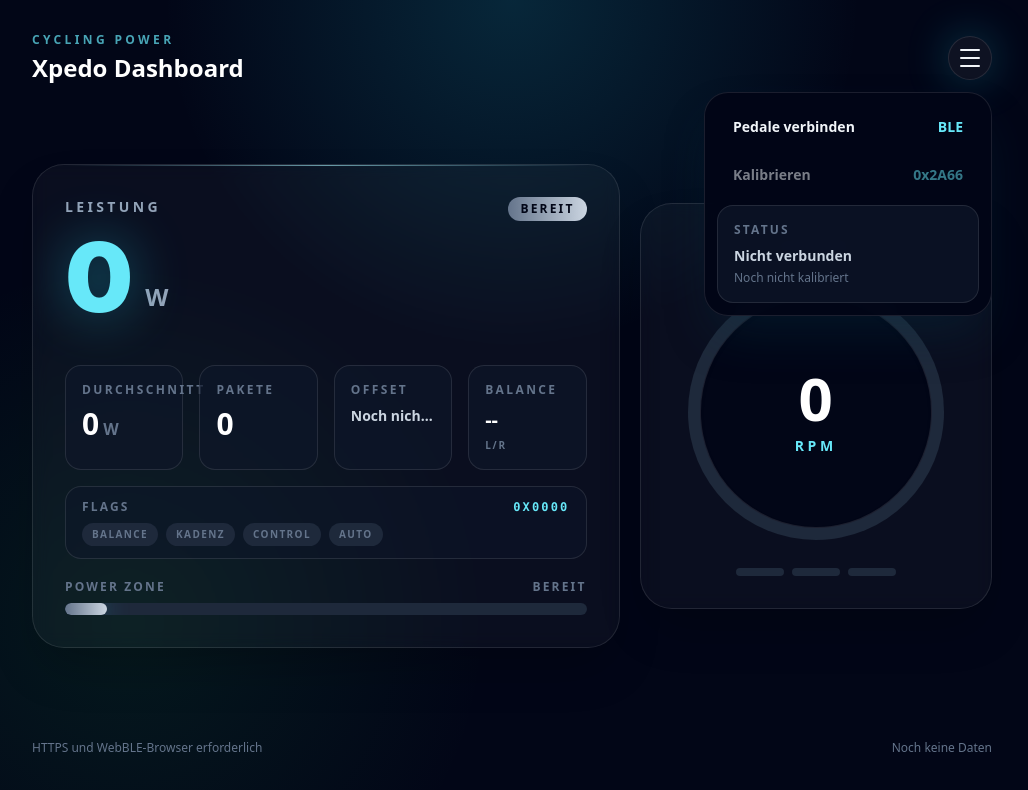
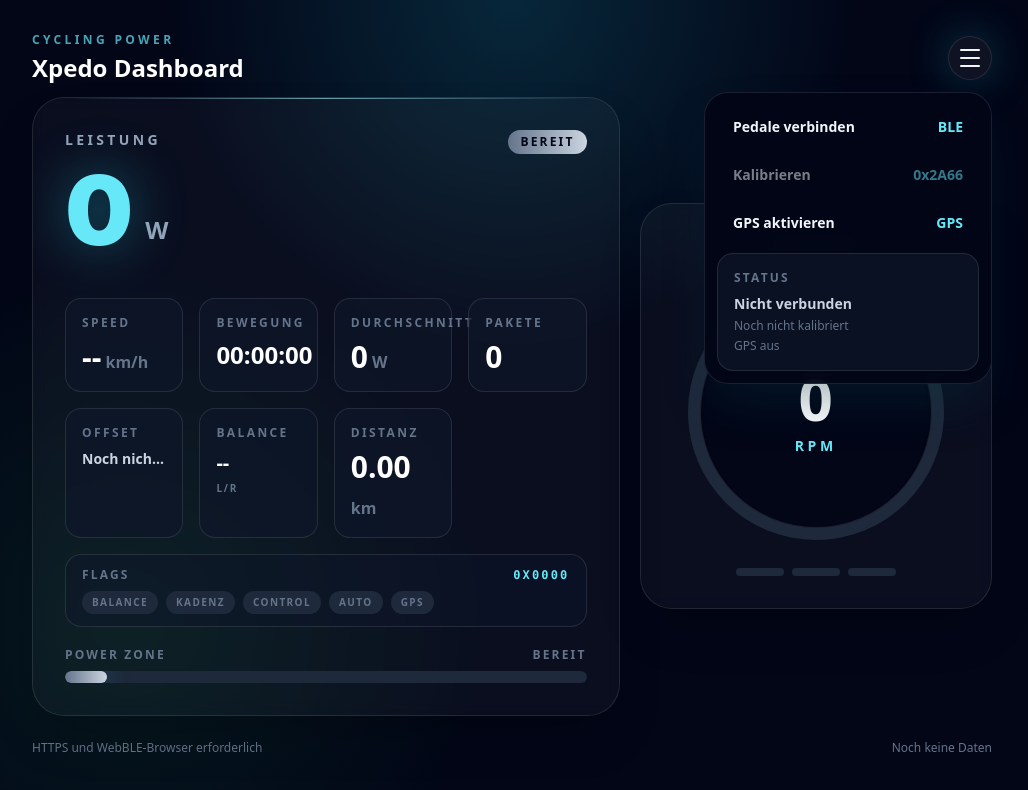
Before and after one commit to staubi82/xpedo, a React (Vite) app: page / in a window 1280 px wide. Both pictures are taken after a click on the button "Menue". Shown: the top 790 px of the page, without its empty margins (128-1156 px from the left). Built offline with nearby package versions, Linux system fonts and the light colour scheme.

Commit message:
Add GPS ride metrics

```diff
--- a/src/App.jsx
+++ b/src/App.jsx
@@ -20,6 +20,9 @@
 const initialMetrics = {
   watts: 0,
   cadence: 0,
+  speedKmh: null,
+  distanceKm: 0,
+  movingSeconds: 0,
   balance: null,
   balanceReference: 'unknown',
   flagsHex: '0x0000',
@@ -101,6 +104,25 @@
   }
 }
 
+function formatDuration(totalSeconds) {
+  const hours = Math.floor(totalSeconds / 3600);
+  const minutes = Math.floor((totalSeconds % 3600) / 60);
+  const seconds = totalSeconds % 60;
+  return [hours, minutes, seconds].map((part) => String(part).padStart(2, '0')).join(':');
+}
+
+function distanceInKm(a, b) {
+  const radiusKm = 6371;
+  const toRad = (value) => (value * Math.PI) / 180;
+  const latDelta = toRad(b.latitude - a.latitude);
+  const lonDelta = toRad(b.longitude - a.longitude);
+  const lat1 = toRad(a.latitude);
+  const lat2 = toRad(b.latitude);
+  const haversine =
+    Math.sin(latDelta / 2) ** 2 + Math.cos(lat1) * Math.cos(lat2) * Math.sin(lonDelta / 2) ** 2;
+  return 2 * radiusKm * Math.atan2(Math.sqrt(haversine), Math.sqrt(1 - haversine));
+}
+
 export default function App() {
   const [metrics, setMetrics] = useState(initialMetrics);
   const [connectionState, setConnectionState] = useState('idle');
@@ -111,6 +133,8 @@
   const [calibrationState, setCalibrationState] = useState('unknown');
   const [calibrationMessage, setCalibrationMessage] = useState('Noch nicht kalibriert');
   const [menuOpen, setMenuOpen] = useState(false);
+  const [gpsState, setGpsState] = useState('off');
+  const [gpsMessage, setGpsMessage] = useState('GPS aus');
 
   const deviceRef = useRef(null);
   const characteristicRef = useRef(null);
@@ -120,6 +144,9 @@
   const lastCadenceUpdateRef = useRef(0);
   const reconnectingRef = useRef(false);
   const reconnectTimerRef = useRef(null);
+  const gpsWatchRef = useRef(null);
+  const lastPositionRef = useRef(null);
+  const lastMovementAtRef = useRef(0);
 
   const connected = connectionState === 'connected';
   const reconnectVisible = connectionState === 'lost' || connectionState === 'error';
@@ -231,6 +258,73 @@
     }
   }
 
+  function startGps() {
+    if (!navigator.geolocation) {
+      setGpsState('error');
+      setGpsMessage('GPS nicht verfuegbar');
+      return;
+    }
+
+    setGpsState('starting');
+    setGpsMessage('GPS wird aktiviert...');
+
+    gpsWatchRef.current = navigator.geolocation.watchPosition(
+      (position) => {
+        const { latitude, longitude, speed, accuracy } = position.coords;
+        const currentPosition = { latitude, longitude, timestamp: position.timestamp };
+        let speedKmh = typeof speed === 'number' && speed >= 0 ? speed * 3.6 : null;
+        let distanceDelta = 0;
+
+        if (lastPositionRef.current) {
+          const secondsDelta = (position.timestamp - lastPositionRef.current.timestamp) / 1000;
+          distanceDelta = distanceInKm(lastPositionRef.current, currentPosition);
+
+          if ((speedKmh === null || speedKmh < 1) && secondsDelta > 0 && distanceDelta < 0.5) {
+            speedKmh = (distanceDelta / (secondsDelta / 3600));
+          }
+
+          if (accuracy > 40 || distanceDelta > 0.5) {
+            distanceDelta = 0;
+          }
+        }
+
+        lastPositionRef.current = currentPosition;
+        setGpsState('active');
+        setGpsMessage(`GPS aktiv, Genauigkeit ${Math.round(accuracy)} m`);
+
+        setMetrics((current) => ({
+          ...current,
+          speedKmh,
+          distanceKm: current.distanceKm + distanceDelta,
+        }));
+
+        if ((speedKmh ?? 0) > 2) {
+          lastMovementAtRef.current = Date.now();
+        }
+      },
+      (gpsError) => {
+        setGpsState('error');
+        setGpsMessage(gpsError?.message || 'GPS konnte nicht gestartet werden');
+      },
+      {
+        enableHighAccuracy: true,
+        maximumAge: 1000,
+        timeout: 12000,
+      },
+    );
+  }
+
+  function stopGps() {
+    if (gpsWatchRef.current !== null) {
+      navigator.geolocation.clearWatch(gpsWatchRef.current);
+      gpsWatchRef.current = null;
+    }
+    lastPositionRef.current = null;
+    setGpsState('off');
+    setGpsMessage('GPS aus');
+    setMetrics((current) => ({ ...current, speedKmh: null }));
+  }
+
   async function reconnect() {
     if (!deviceRef.current || reconnectingRef.current) {
       await connect(null);
@@ -277,6 +371,10 @@
     }
 
     setLastPacketAt(now);
+    if (parsed.watts > 0 || (nextCadence ?? metrics.cadence) > 0) {
+      lastMovementAtRef.current = now;
+    }
+
     setMetrics((current) => {
       const nextSamples = current.samples + 1;
       const nextAverage = Math.round((current.avgWatts * current.samples + parsed.watts) / nextSamples);
@@ -328,6 +426,15 @@
   }, [lastPacketAt]);
 
   useEffect(() => {
+    const timer = window.setInterval(() => {
+      if (Date.now() - lastMovementAtRef.current > 2500) return;
+      setMetrics((current) => ({ ...current, movingSeconds: current.movingSeconds + 1 }));
+    }, 1000);
+
+    return () => window.clearInterval(timer);
+  }, []);
+
+  useEffect(() => {
     let cancelled = false;
 
     async function connectKnownDevice() {
@@ -368,6 +475,9 @@
       if (controlPoint) {
         controlPoint.removeEventListener('characteristicvaluechanged', handleControlPoint);
         controlPoint.stopNotifications?.().catch(() => {});
+      }
+      if (gpsWatchRef.current !== null) {
+        navigator.geolocation.clearWatch(gpsWatchRef.current);
       }
       deviceRef.current?.removeEventListener('gattserverdisconnected', handleDisconnected);
       deviceRef.current?.gatt?.disconnect();
@@ -430,10 +540,28 @@
                   <span>{calibrationState === 'running' ? 'Kalibriert...' : 'Kalibrieren'}</span>
                   <span className="text-cyan-300">0x2A66</span>
                 </button>
+                <button
+                  type="button"
+                  onClick={() => {
+                    setMenuOpen(false);
+                    if (gpsState === 'active' || gpsState === 'starting') {
+                      stopGps();
+                    } else {
+                      startGps();
+                    }
+                  }}
+                  className="mt-1 flex w-full items-center justify-between rounded-2xl px-4 py-3 text-left text-sm font-bold text-slate-100 transition hover:bg-white/8"
+                >
+                  <span>{gpsState === 'active' || gpsState === 'starting' ? 'GPS stoppen' : 'GPS aktivieren'}</span>
+                  <span className={gpsState === 'active' ? 'text-emerald-300' : 'text-cyan-300'}>
+                    {gpsState === 'starting' ? '...' : gpsState === 'active' ? 'ON' : 'GPS'}
+                  </span>
+                </button>
                 <div className="mt-2 rounded-2xl border border-white/10 bg-slate-900/70 p-4">
                   <p className="text-xs font-black uppercase tracking-[0.18em] text-slate-500">Status</p>
                   <p className="mt-2 text-sm font-semibold text-slate-300">{connected ? deviceName || 'Verbunden' : 'Nicht verbunden'}</p>
                   <p className="mt-1 text-xs text-slate-500">{calibrationMessage}</p>
+                  <p className="mt-1 text-xs text-slate-500">{gpsMessage}</p>
                 </div>
               </div>
             )}
@@ -464,6 +592,17 @@
               </div>
 
               <div className="mt-10 grid grid-cols-2 gap-3 sm:grid-cols-4 sm:gap-4">
+                <div className="rounded-2xl border border-white/10 bg-slate-900/70 p-4">
+                  <p className="text-xs font-bold uppercase tracking-[0.2em] text-slate-500">Speed</p>
+                  <p className="mt-2 text-3xl font-black text-white">
+                    {metrics.speedKmh === null ? '--' : metrics.speedKmh.toFixed(1)}
+                    <span className="text-base text-slate-500"> km/h</span>
+                  </p>
+                </div>
+                <div className="rounded-2xl border border-white/10 bg-slate-900/70 p-4">
+                  <p className="text-xs font-bold uppercase tracking-[0.2em] text-slate-500">Bewegung</p>
+                  <p className="mt-2 text-2xl font-black text-white">{formatDuration(metrics.movingSeconds)}</p>
+                </div>
                 <div className="rounded-2xl border border-white/10 bg-slate-900/70 p-4">
                   <p className="text-xs font-bold uppercase tracking-[0.2em] text-slate-500">Durchschnitt</p>
                   <p className="mt-2 text-3xl font-black text-white">{metrics.avgWatts}<span className="text-base text-slate-500"> W</span></p>
@@ -500,6 +639,13 @@
                   </p>
                   <p className="mt-1 text-[10px] font-bold uppercase tracking-[0.18em] text-slate-500">L/R</p>
                 </div>
+                <div className="rounded-2xl border border-white/10 bg-slate-900/70 p-4">
+                  <p className="text-xs font-bold uppercase tracking-[0.2em] text-slate-500">Distanz</p>
+                  <p className="mt-2 text-3xl font-black text-white">
+                    {metrics.distanceKm.toFixed(2)}
+                    <span className="text-base text-slate-500"> km</span>
+                  </p>
+                </div>
               </div>
 
               <div className="mt-4 rounded-2xl border border-white/10 bg-slate-900/50 px-4 py-3">
@@ -513,6 +659,7 @@
                     ['Kadenz', Boolean(crankRef.current)],
                     ['Control', Boolean(controlPointRef.current)],
                     ['Auto', autoConnectAvailable],
+                    ['GPS', gpsState === 'active'],
                   ].map(([label, active]) => (
                     <span
                       key={label}
```
Also changed, not shown: public/sw.js (+14 -1 lines).
